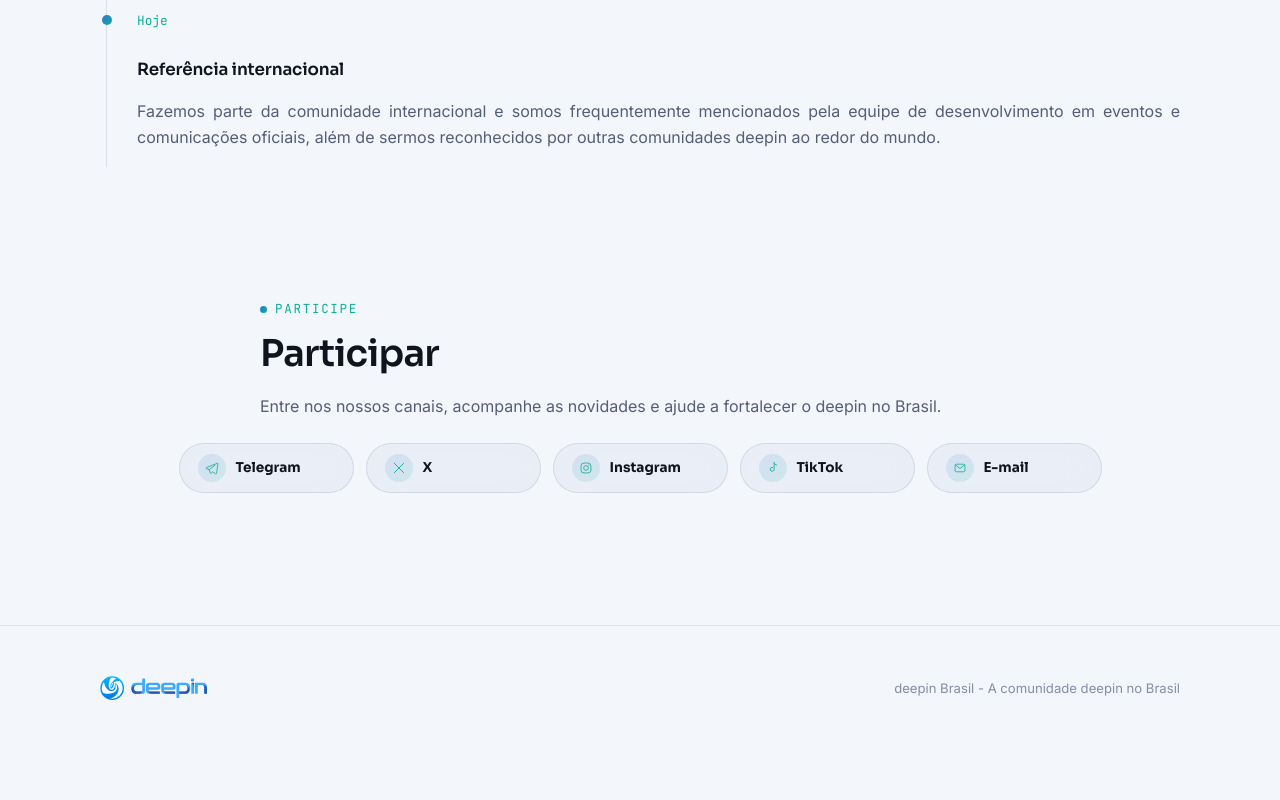
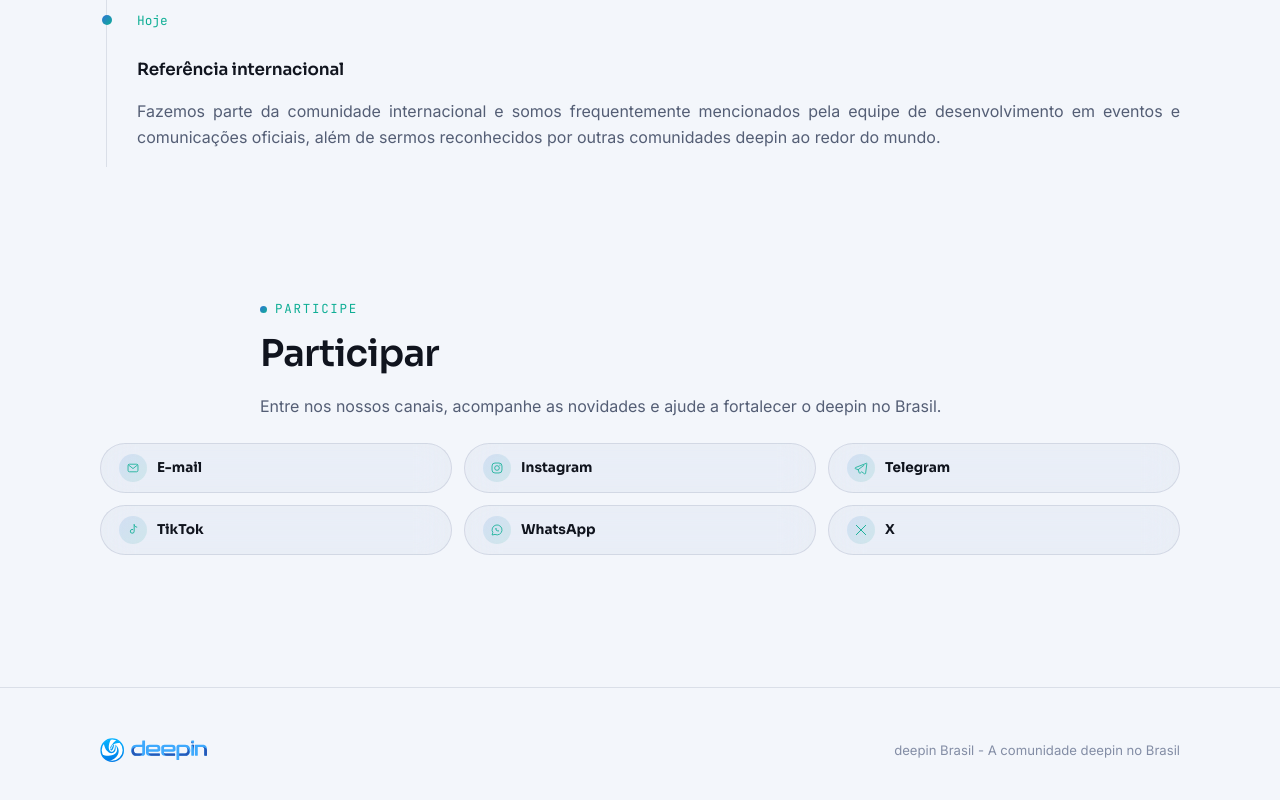
Before and after one commit to deepinbrasil/deepinbrasil.github.io, a plain HTML site: page index.html in a window 1280 px wide. Shown: the part 2456-3256 px from the top of the page. Before the commit the page ends 3196 px from the top, so only its background shows below. Drawn offline with Linux system fonts and the light colour scheme.

Commit message:
Add files via upload

```diff
--- a/index.html
+++ b/index.html
@@ -124,22 +124,13 @@
       <p>Entre nos nossos canais, acompanhe as novidades e ajude a fortalecer o deepin no Brasil.</p>
     </div>
     <div class="social-grid">
-      <a class="social-card sc-telegram" href="https://t.me/deepinbrasil" target="_blank" rel="noopener">
+      <a class="social-card sc-email" href="mailto:deepinbrasil@gmail.com">
         <span class="sc-icon">
-          <svg viewBox="0 0 24 24" fill="none"><path d="M21 4 2.5 11.3c-1 .4-1 1.7.1 2l4.6 1.5 1.8 5.6c.2.7 1 .9 1.6.4l2.6-2.3 4.8 3.5c.7.5 1.7.1 1.9-.7L22 4.8c.2-.9-.6-1.5-1-.8Z" stroke="currentColor" stroke-width="1.4" stroke-linejoin="round"/><path d="M7.2 14.8 17 7.5" stroke="currentColor" stroke-width="1.4" stroke-linecap="round"/></svg>
+          <svg viewBox="0 0 24 24" fill="none"><rect x="3.5" y="5.5" width="17" height="13" rx="2.5" stroke="currentColor" stroke-width="1.4"/><path d="m4.5 7 7.5 6 7.5-6" stroke="currentColor" stroke-width="1.4" stroke-linecap="round" stroke-linejoin="round"/></svg>
         </span>
         <span class="sc-text">
-          <strong>Telegram</strong>
-          <span>@deepinbrasil</span>
-        </span>
-      </a>
-      <a class="social-card sc-x" href="https://x.com/deepinbrasil" target="_blank" rel="noopener">
-        <span class="sc-icon">
-          <svg viewBox="0 0 24 24" fill="none"><path d="M4 4l16 16M20 4 4 20" stroke="currentColor" stroke-width="1.6" stroke-linecap="round"/></svg>
-        </span>
-        <span class="sc-text">
-          <strong>X</strong>
-          <span>@deepinbrasil</span>
+          <strong>E-mail</strong>
+          <span>deepinbrasil@gmail.com</span>
         </span>
       </a>
       <a class="social-card sc-instagram" href="https://instagram.com/deepinbrasil" target="_blank" rel="noopener">
@@ -148,6 +139,15 @@
         </span>
         <span class="sc-text">
           <strong>Instagram</strong>
+          <span>@deepinbrasil</span>
+        </span>
+      </a>
+      <a class="social-card sc-telegram" href="https://t.me/deepinbrasil" target="_blank" rel="noopener">
+        <span class="sc-icon">
+          <svg viewBox="0 0 24 24" fill="none"><path d="M21 4 2.5 11.3c-1 .4-1 1.7.1 2l4.6 1.5 1.8 5.6c.2.7 1 .9 1.6.4l2.6-2.3 4.8 3.5c.7.5 1.7.1 1.9-.7L22 4.8c.2-.9-.6-1.5-1-.8Z" stroke="currentColor" stroke-width="1.4" stroke-linejoin="round"/><path d="M7.2 14.8 17 7.5" stroke="currentColor" stroke-width="1.4" stroke-linecap="round"/></svg>
+        </span>
+        <span class="sc-text">
+          <strong>Telegram</strong>
           <span>@deepinbrasil</span>
         </span>
       </a>
@@ -160,13 +160,22 @@
           <span>@deepinbrasil</span>
         </span>
       </a>
-      <a class="social-card sc-email" href="mailto:deepinbrasil@gmail.com">
+      <a class="social-card sc-whatsapp" href="https://chat.whatsapp.com/I0ap6nwsLDF6yQ22c11Yxy" target="_blank" rel="noopener">
         <span class="sc-icon">
-          <svg viewBox="0 0 24 24" fill="none"><rect x="3.5" y="5.5" width="17" height="13" rx="2.5" stroke="currentColor" stroke-width="1.4"/><path d="m4.5 7 7.5 6 7.5-6" stroke="currentColor" stroke-width="1.4" stroke-linecap="round" stroke-linejoin="round"/></svg>
+          <svg viewBox="0 0 24 24" fill="none"><path d="M3.5 20.5 4.9 16.4A8.5 8.5 0 1 1 8.6 19.6L3.5 20.5Z" stroke="currentColor" stroke-width="1.4" stroke-linejoin="round"/><path d="M9 8.8c0 3.1 2.6 5.7 5.7 5.7l.9-1.2-1.7-.9-.7.7c-.9-.4-1.9-1.4-2.3-2.3l.7-.7-.9-1.7L9 8.8Z" fill="currentColor"/></svg>
         </span>
         <span class="sc-text">
-          <strong>E-mail</strong>
-          <span>deepinbrasil@gmail.com</span>
+          <strong>WhatsApp</strong>
+          <span>Entrar no grupo</span>
+        </span>
+      </a>
+      <a class="social-card sc-x" href="https://x.com/deepinbrasil" target="_blank" rel="noopener">
+        <span class="sc-icon">
+          <svg viewBox="0 0 24 24" fill="none"><path d="M4 4l16 16M20 4 4 20" stroke="currentColor" stroke-width="1.6" stroke-linecap="round"/></svg>
+        </span>
+        <span class="sc-text">
+          <strong>X</strong>
+          <span>@deepinbrasil</span>
         </span>
       </a>
     </div>
--- a/style.css
+++ b/style.css
@@ -530,9 +530,8 @@ p {
 
 /* ===================== Cards de comunidade ===================== */
 .social-grid {
-  display: flex;
-  flex-wrap: wrap;
-  justify-content: center;
+  display: grid;
+  grid-template-columns: repeat(3, 1fr);
   gap: 12px;
   max-width: 100%;
   margin: 0 auto;
@@ -545,8 +544,7 @@ p {
   align-items: center;
   gap: 10px;
   padding: 10px 18px;
-  width: 175px;
-  flex-shrink: 0;
+  width: 100%;
   justify-content: flex-start;
   border-radius: 999px;
   background: var(--surface-glass);
@@ -598,6 +596,8 @@ p {
 
 .sc-telegram:hover { border-color: rgba(42, 171, 238, 0.5); }
 .sc-telegram:hover .sc-icon { background: rgba(42, 171, 238, 0.18); color: #2aabee; }
+.sc-whatsapp:hover { border-color: rgba(37, 211, 102, 0.5); }
+.sc-whatsapp:hover .sc-icon { background: rgba(37, 211, 102, 0.18); color: #25d366; }
 
 .sc-x:hover { border-color: rgba(255, 255, 255, 0.35); }
 .sc-x:hover .sc-icon { background: rgba(255, 255, 255, 0.12); color: #ffffff; }
```
